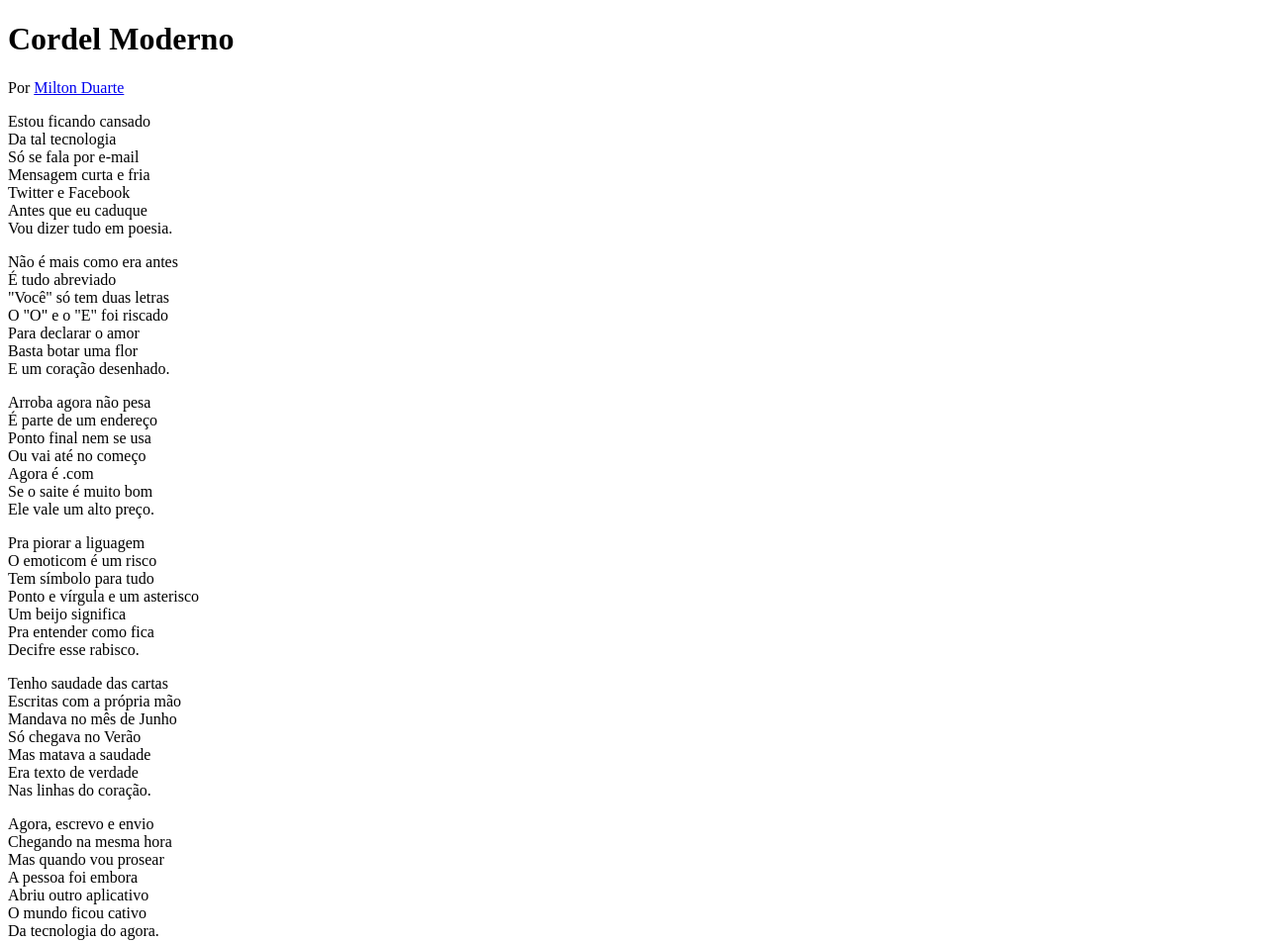
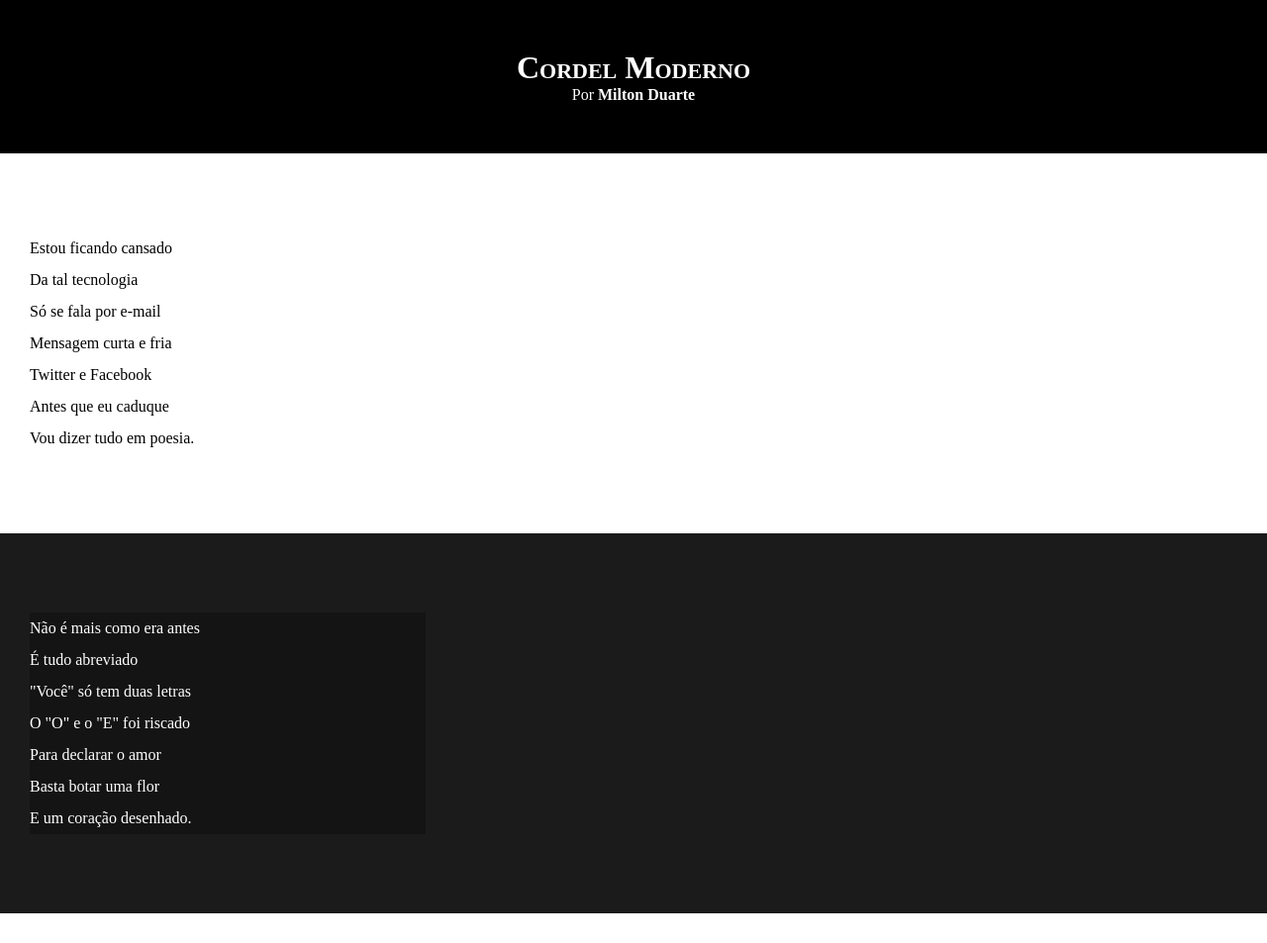
Before and after one commit to ronaldfb/html-css, a plain HTML site: page desafios/d012/index.html in a window 1280 px wide. Shown: the top 953 px of the page at 99% size. Drawn offline with Linux system fonts and the light colour scheme.

Commit message:
atualizei estilos dos textos e blocos

```diff
--- a/desafios/d012/estilo/style.css
+++ b/desafios/d012/estilo/style.css
@@ -1 +1,69 @@
 @charset "UTF-8";
+
+* {
+    margin: 0px;
+    padding: 0px;
+}
+
+html, body {
+    min-height: 100vh;
+    background-color: darkgray;
+
+}
+
+header {
+    background-color: black;
+    color: white;
+    text-align: center;
+
+
+}
+
+header > h1 {
+    padding-top: 50px;
+    font-variant: small-caps;
+}
+
+header > p {
+    padding-bottom: 50px;
+}
+
+header a, footer a {
+    color: white;
+    text-decoration:none;
+    font-weight: bolder;
+}
+
+header a:hover, footer a:hover {
+    text-decoration: underline;
+}
+
+section {
+    padding-top: 10vh;
+    padding-bottom: 10vh;
+    line-height: 2em;
+    padding-left: 30px;
+}
+
+section.normal {
+    background-color: white;
+    color: black;
+}
+
+section.imagem {
+    background-color: rgb(27, 27, 27);
+    color: white;
+}
+
+section.imagem > p {
+    width: 400px;
+    background-color: rgba(0, 0, 0, 0.250);
+}
+
+footer {
+    background-color: black;
+    color: white;
+    text-align: center;
+    padding: 10px;
+
+}
--- a/desafios/d012/index.html
+++ b/desafios/d012/index.html
@@ -17,7 +17,7 @@
 
         </header>
 
-    <section>
+    <section class="normal">
         <p>
             Estou ficando cansado <br>
             Da tal tecnologia <br>
@@ -29,7 +29,7 @@
         </p>
     </section>
 
-    <section>
+    <section class="imagem">
         <p>
             Não é mais como era antes <br>
             É tudo abreviado <br>
@@ -41,7 +41,7 @@
         </p>
     </section>
 
-    <section>
+    <section class="normal">
         <p>
             Arroba agora não pesa <br>
             É parte de um endereço <br>
@@ -62,7 +62,7 @@
         </p>
     </section>
 
-    <section>
+    <section class="imagem">
         <p>
             Tenho saudade das cartas <br>
             Escritas com a própria mão <br>
@@ -74,7 +74,7 @@
         </p>
     </section>
 
-    <section>
+    <section class="normal">
         <p>
             Agora, escrevo e envio <br>
             Chegando na mesma hora <br>
```
